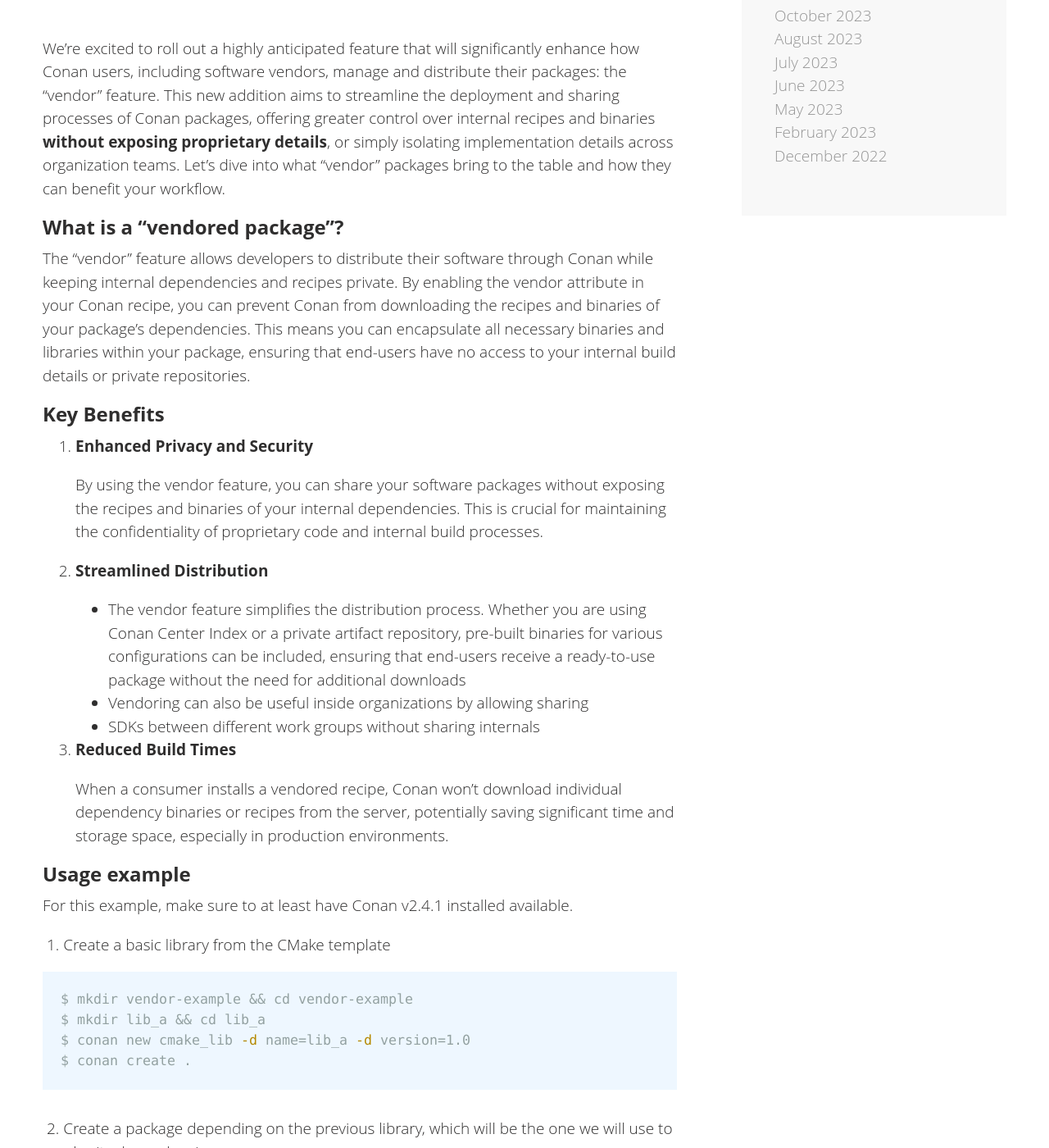
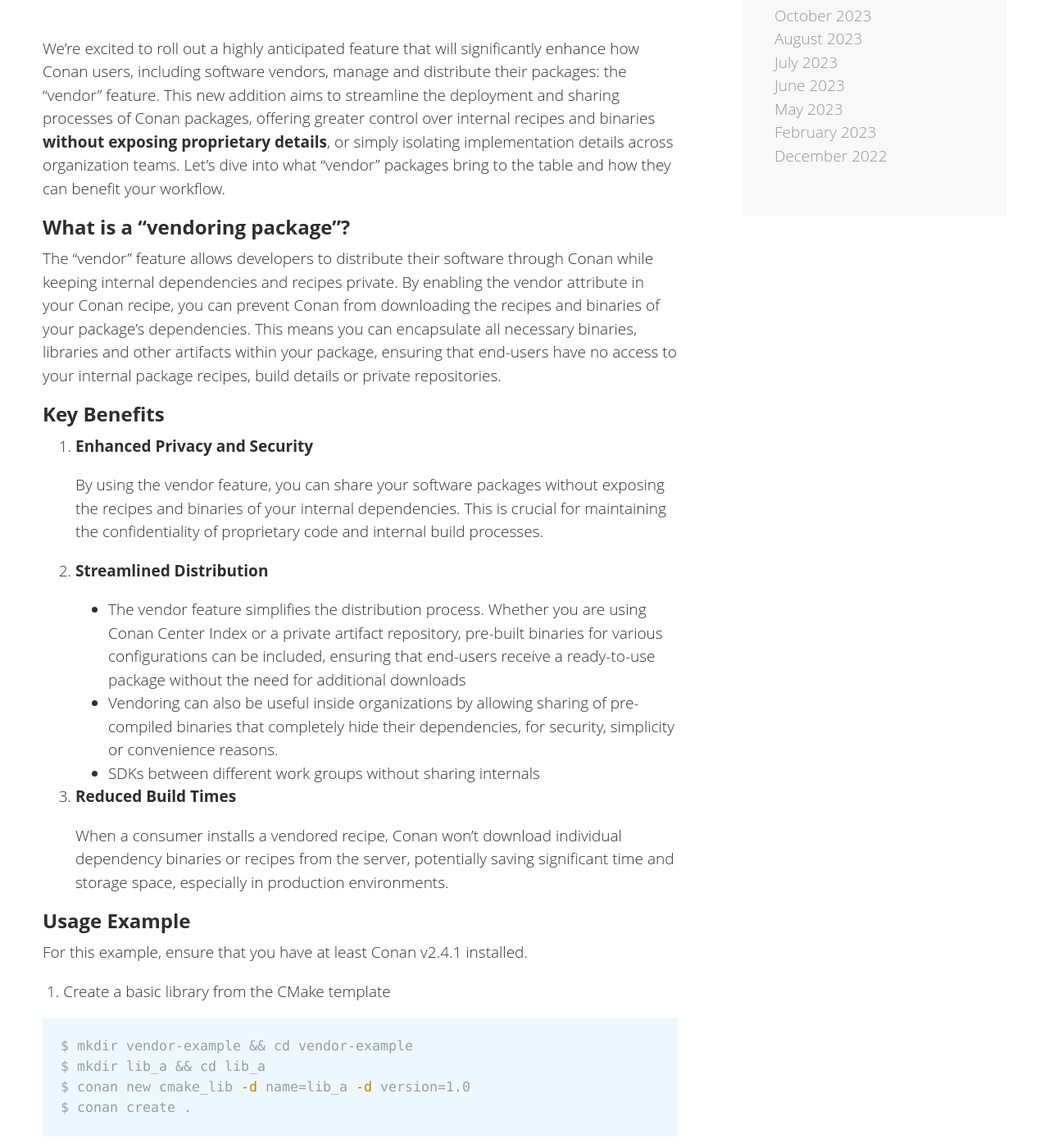
Before and after one commit to conan-io/conan-io.github.io, a Jekyll site: the page built from _posts/2024-07-09-Introducing-vendoring-packages.markdown, in a window 1280 px wide and 1400 px high, scrolled down 377 px. Shown: the whole window at 82% size. Built offline with Jekyll 4.4.1, drawn with Linux system fonts in a browser that asks for light colours; comment, search, counter and statistics services are not loaded; some of the changed text lies outside the part shown.

Commit message:
Fixed threads

````diff
--- a/_posts/2024-07-09-Introducing-vendoring-packages.markdown
+++ b/_posts/2024-07-09-Introducing-vendoring-packages.markdown
@@ -2,8 +2,8 @@
 layout: post
 comments: false
 title: "Introducing vendoring packages: Create and share packages decoupled from their dependencies"
-meta_title: "(optional) A longer more descriptive title for search engines to index"
-description: "Explore the capabilities of Conan's vendor feature and how can be used in a enterprise environment."
+meta_title: "Introducing vendoring packages: Create and share packages decoupled from their dependencies"
+description: "Explore the capabilities of Conan's vendoring feature and how can be used to decouple and vendor dependencies."
 keywords: "vendoring,package,repackaging,conan vendor,package_id,private"
 ---
 
@@ -17,15 +17,16 @@ isolating implementation details across organization teams. Let’s dive into
 what "vendor" packages bring to the table and how they can benefit your
 workflow.
 
-## What is a "vendored package"?
+## What is a "vendoring package"?
 
 The "vendor" feature allows developers to distribute their software through
 Conan while keeping internal dependencies and recipes private. By enabling the
 vendor attribute in your Conan recipe, you can prevent Conan from downloading
 the recipes and binaries of your package's dependencies. This means you can
-encapsulate all necessary binaries and libraries within your package, ensuring
-that end-users have no access to your internal build details or private
-repositories.
+encapsulate all necessary binaries, libraries and other artifacts within your
+package, ensuring that end-users have no access to your internal package
+recipes, build details or private repositories.
+
 
 ## Key Benefits
 
@@ -43,7 +44,9 @@ repositories.
     Conan Center Index or a private artifact repository, pre-built binaries for
     various configurations can be included, ensuring that end-users receive a
     ready-to-use package without the need for additional downloads
-    - Vendoring can also be useful inside organizations by allowing sharing
+    - Vendoring can also be useful inside organizations by allowing sharing of
+    pre-compiled binaries that completely hide their dependencies, for
+    security, simplicity or convenience reasons.
     - SDKs between different work groups without sharing internals
 
 3. **Reduced Build Times**
@@ -52,9 +55,9 @@ repositories.
     dependency binaries or recipes from the server, potentially saving significant
     time and storage space, especially in production environments.
 
-## Usage example
+## Usage Example
 
-For this example, make sure to at least have Conan v2.4.1 installed available.
+For this example, ensure that you have at least Conan v2.4.1 installed.
 
 &nbsp;1. Create a basic library from the CMake template
 
@@ -107,13 +110,13 @@ $ conan graph info . --format=html > graph.html
 ```
 
 &nbsp;6. Now let's dive into the vendoring feature. Some changes need to be made in the SDK ``conanfile.py``:
-- As this example aims to make a vendored **static library**, we should first change the ``package_type`` accordingly
+- As this example aims to make a vendoring **static library**, we should first change the ``package_type`` accordingly
 - Set the class attribute ``vendor`` to ``True``. This will enable the vendoring feature
 - Remove the unnecessary shared option from options and default_options, and remove configure method because it not needed anymore
 - Actually repackage the lib_a library inside the SDK. As we are generating a static library, we can achieve this by copying the ``liblib_a.a`` static library inside the SDK library
 - Finally, update the ``cpp_info.libs`` adding the ``lib_a`` dependency for consumers
 
-```py{8 9 21 22 50 55}
+```py{8 9 14 15 43 48}
 from conan import ConanFile
 from conan.tools.cmake import CMakeToolchain, CMake, cmake_layout, CMakeDeps
 from conan.tools.files import copy
````
Also changed, not shown: other parts of _posts/2024-07-09-Introducing-vendoring-packages.markdown (+0 -9 lines).
